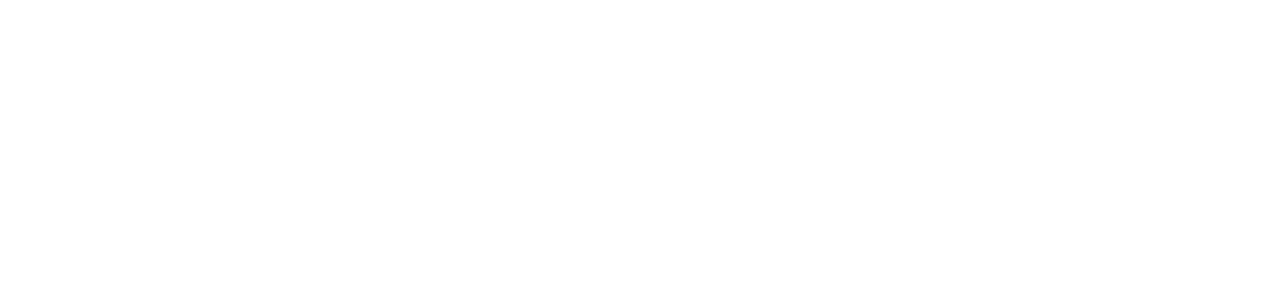
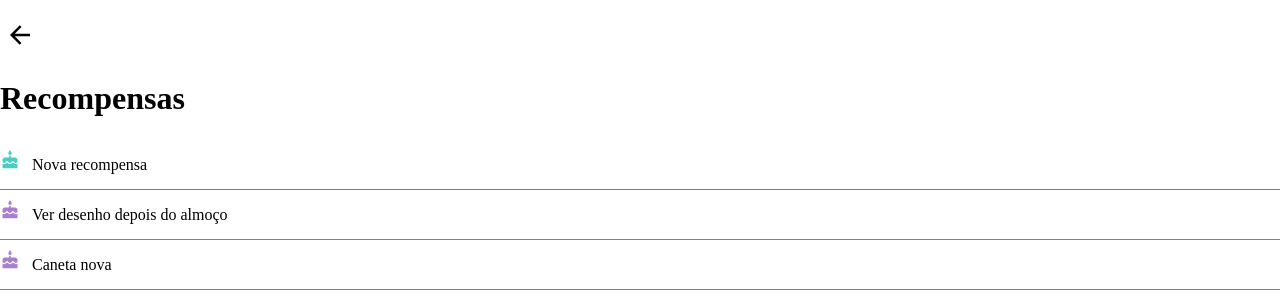
Before and after one commit to karenalmeida18/MHW-DesafioArvore, a React (Create React App) app in the folder Frontend/: page /recompenses in a window 1280 px wide. Shown: the top 308 px of the page. Built offline with nearby package versions, Linux system fonts and the light colour scheme.

Commit message:
feat front: adiciona tela de recompensa

```diff
--- /dev/null
+++ b/Frontend/src/pages/recompenses/index.js
@@ -0,0 +1,43 @@
+import React from 'react';
+import { MdCake } from "react-icons/md";
+import { RiArrowLeftLine } from "react-icons/ri";
+import {RecompensesContainer, NewRecompensa} from './styles'
+
+
+export default function Recompenses() {
+
+    return (
+        <RecompensesContainer>
+
+        <div class="voltar">
+            <RiArrowLeftLine/>
+        </div>
+
+
+     <p>
+             <h1>Recompensas</h1>
+
+
+        <NewRecompensa>
+            <MdCake/>
+             Nova recompensa
+            <div class="linha"> </div>
+        </NewRecompensa>
+
+        <p class="recompensa1">
+            <MdCake/>
+             Ver desenho depois do almoço
+
+        </p>
+
+        <p class="recompensa2">
+            <MdCake/>
+             Caneta nova
+        </p>
+
+     </p>
+
+        </RecompensesContainer>
+
+    );
+}
--- /dev/null
+++ b/Frontend/src/pages/recompenses/styles.js
@@ -0,0 +1,84 @@
+import styled from "styled-components";
+
+export const RecompensesContainer = styled.div`
+
+  display: flex;
+  position: fixed;
+  top: 80px;
+  width: 100%;
+  flex-direction: row;
+  justify-content: space-between;
+
+
+
+  .voltar{
+  display: block;
+  position: fixed;
+  top: 15px;
+  width: 100%;
+  margin:5px;
+  font-size:30px;
+  }
+
+
+  .recompensa1 {
+    display: inline-block;
+    position: fixed;
+    top: 200px;
+    width: 100%;
+    flex-direction: row;
+    padding-bottom:15px;
+    border-bottom: 1px solid grey;
+
+
+
+   svg {
+      margin-right: 12px;
+      font-size:20px;
+      color:#A97ED1;
+
+    }
+     }
+
+  .recompensa2 {
+    display: inline-block;
+    position: fixed;
+    top: 250px;
+    width: 100%;
+    flex-direction: row;
+    padding-bottom:15px;
+    border-bottom: 1px solid grey;
+
+
+
+
+
+  svg {
+      margin-right: 12px;
+      font-size:20px;
+      color:#A97ED1;
+    }
+  }
+
+
+`;
+
+export const NewRecompensa = styled.div`
+
+
+  display: inline-block;
+  position: fixed;
+  top: 150px;
+  width: 100%;
+  flex-direction: row;
+  padding-bottom:15px;
+  border-bottom: 1px solid grey;
+
+
+  svg {
+    margin-right: 12px;
+    font-size:20px;
+    color:#45D0C1;
+  }
+
+`;
--- a/Frontend/src/routes.js
+++ b/Frontend/src/routes.js
@@ -2,12 +2,14 @@
 import { BrowserRouter, Switch, Route } from 'react-router-dom';
 
 import Home from './pages/home'
+import Recompenses from './pages/recompenses'
 
 export default function Routes() {
     return (
         <BrowserRouter>
             <Switch>
                 <Route path="/" exact component={Home}/>
+                <Route path="/" component={Recompenses}></Route>
             </Switch>
         </BrowserRouter>
 
```
Also changed, not shown: 2 other files (tests, documents, lock files or other folders).
